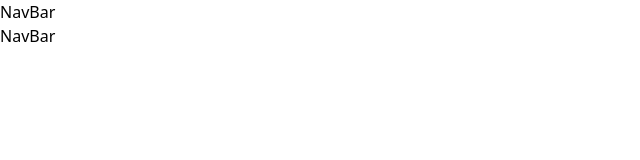
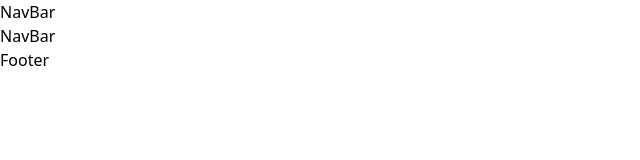
Before and after one commit to tofael005/nextCent-agency, a React (Vite) app: page / in a window 1280 px wide. Shown: the top 160 px of the page, without its empty margins (0-640 px from the left). Built offline with nearby package versions, Linux system fonts and the light colour scheme.

Commit message:
footer file added

```diff
--- /dev/null
+++ b/src/Footer/Footer.jsx
@@ -0,0 +1,11 @@
+import React from 'react';
+
+const Footer = () => {
+    return (
+        <div>
+            <h1>Footer</h1>
+        </div>
+    );
+};
+
+export default Footer;
--- a/src/Layout/Root.jsx
+++ b/src/Layout/Root.jsx
@@ -1,13 +1,14 @@
 import React from 'react';
 import Home from '../Pages/Home';
 import { Outlet } from 'react-router-dom';
+import Footer from '../Footer/Footer';
 
 const Root = () => {
     return (
         <div className="max-w-[1440px] mx-auto">
             <Home />
-
             <Outlet />
+            <Footer />
         </div>
     );
 };
```
